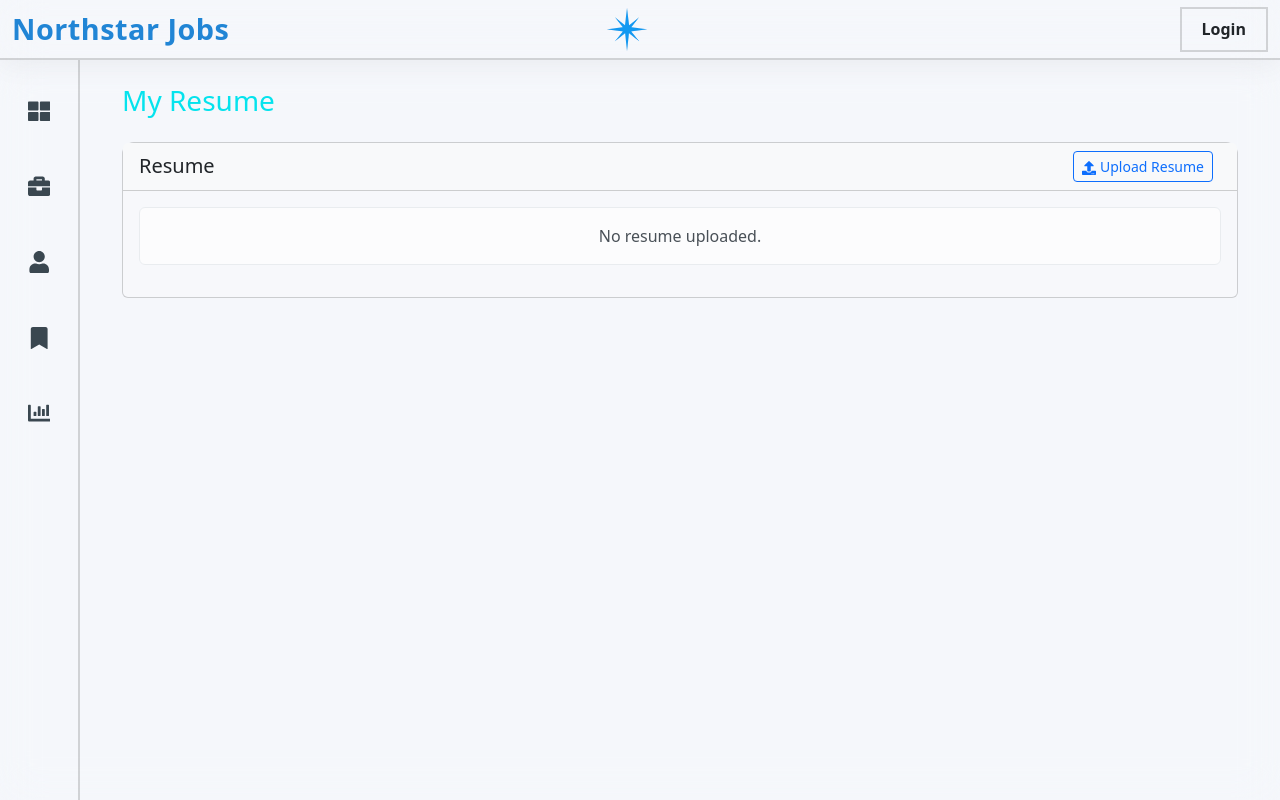
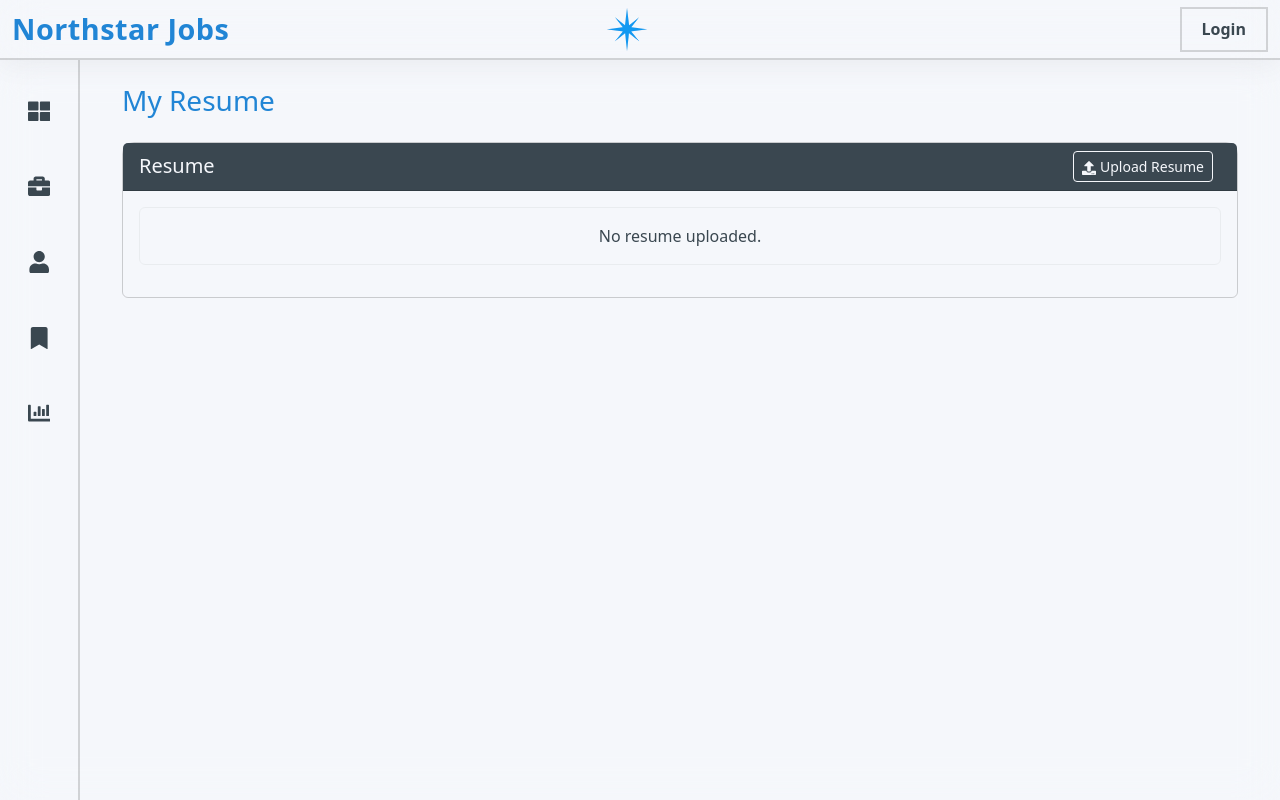
Before and after one commit to TJordahl90/Capstone-Web-Crawler, a React (Vite) app in the folder frontend/: page /documents in a window 1280 px wide. Built offline with nearby package versions, Linux system fonts and the light colour scheme; no server answers.

Commit message:
update light/dark mode

```diff
--- a/frontend/src/components/Documents.jsx
+++ b/frontend/src/components/Documents.jsx
@@ -9,17 +9,18 @@ const Documents = () => {
     const [message, setMessage] = useState("");
     const [showPreview, setShowPreview] = useState(false);
     const [pdfUrl, setPdfUrl] = useState(null);
+    const [hoverUpload, setHoverUpload] = useState(false);
 
     useEffect(() => {
         const fetchResume = async () => {
-            try{
-                const response = await api.get("/documents/",{
+            try {
+                const response = await api.get("/documents/", {
                     responseType: "blob",
                 });
                 const url = URL.createObjectURL(response.data);
                 setResume(url);
             }
-            catch (error){
+            catch (error) {
                 console.error("Failed to fetch resume: ", error);
             }
         }
@@ -39,16 +40,16 @@ const Documents = () => {
     };
 
     const handleSubmit = async () => {
-        if(!resume || !resume.file){
+        if (!resume || !resume.file) {
             setError("No resume selected.");
             return;
         }
 
-        try{
+        try {
             const formData = new FormData();
             formData.append('resume', resume.file);
 
-            if(resume.file){
+            if (resume.file) {
                 await api.put("/documents/", formData, {
                     headers: { 'Content-Type': 'multipart/form-data' }
                 });
@@ -65,7 +66,7 @@ const Documents = () => {
 
             setMessage("Resume successfully uploaded.");
         }
-        catch (error){
+        catch (error) {
             console.error(error);
             setError("Error uploading resume.");
         }
@@ -78,24 +79,28 @@ const Documents = () => {
 
     return (
         <Container className="py-4">
-            <h3 className="mb-4" style={{ color: "#05e3ed" }}>My Resume</h3>
+            <h3 className="mb-4" style={{ color: "var(--accent1)" }}>My Resume</h3>
             {error && <Alert variant="danger">{error}</Alert>}
             {message && <Alert variant="success">{message}</Alert>}
 
             <Card className="mb-4"
                 style={{
-                    backgroundColor: "rgba(255, 255, 255, 0.2)", // more translucent
+                    backgroundColor: "var(--shadow3)", // more translucent
                     backdropFilter: "blur(10px)",                // adds frosted-glass effect
                     WebkitBackdropFilter: "blur(10px)",          // Safari support
                     borderTopLeftRadius: "12px",
                     borderTopRightRadius: "12px",
                 }}>
-                <Card.Header className="bg-light"
+                <Card.Header className="resumebox"
+                    style={{ background: "var(--text)", color: "var(--background)" }}
                 >
                     <div className="d-flex justify-content-between align-items-center"
                     >
                         <h5 className="mb-0">Resume</h5>
-                        <div className="d-flex">
+                        <div className="d-flex"
+                            style={{
+                                color: "var(--background)",
+                            }}>
                             <input
                                 type="file"
                                 id="upload-resume"
@@ -108,15 +113,27 @@ const Documents = () => {
                                 size="sm"
                                 className="me-2"
                                 onClick={() => document.getElementById('upload-resume').click()}
+
+                                onMouseEnter={() => setHoverUpload(true)}
+                                onMouseLeave={() => setHoverUpload(false)}
+
+                                style={{
+                                    borderColor: hoverUpload ? "var(--text)" : "var(--background)",
+                                    color: hoverUpload ? "var(--text)" : "var(--background)",
+                                    backgroundColor: hoverUpload ? "var(--background)" : "transparent",
+                                    transition: "0.2s ease"
+                                }}
                             >
                                 <FaUpload className="me-1" />
                                 {resume ? "Replace Resume" : "Upload Resume"}
                             </Button>
+
                             {resume && (
                                 <Button
                                     variant="primary"
                                     size="sm"
                                     onClick={handleSubmit}
+                                    style={{ color: "var(--text)" }}
                                 >
                                     Save
                                 </Button>
@@ -147,7 +164,8 @@ const Documents = () => {
                             </div>
                         </div>
                     ) : (
-                        <Alert variant="light" className="text-center">
+                        <Alert variant="light" className="text-center"
+                        style = {{color: "var(--text)",background: "var(--background)"}}>
                             No resume uploaded.
                         </Alert>
                     )}
--- a/frontend/src/components/Navbar.jsx
+++ b/frontend/src/components/Navbar.jsx
@@ -115,7 +115,7 @@ const Navbar = ({ setCollapsed, collapsed }) => {
                     />
 
                   </Dropdown.Toggle>
-                  <div style={{ display: "flex", justifyContent: "center", position: "relative" }}>
+                  <div style={{ color: "var(--text)", display: "flex", justifyContent: "center", position: "relative" }}>
                     <Dropdown.Menu
                       style={{
                         backgroundColor: "var(--card)",
@@ -135,6 +135,7 @@ const Navbar = ({ setCollapsed, collapsed }) => {
                       <Dropdown.Item
                         onClick={() => navigate("/account")}
                         style={{
+                          color: "var(--text)",
                           fontWeight: "500",
                           display: "flex",
                           alignItems: "center",
@@ -142,7 +143,7 @@ const Navbar = ({ setCollapsed, collapsed }) => {
                         }}
                         onMouseEnter={(e) => {
                           e.target.style.backgroundColor = "var(--hover)";
-                          e.target.style.color = "var(--accent1)";
+                          e.target.style.color = "var(--text)";
                         }}
                         onMouseLeave={(e) => {
                           e.target.style.backgroundColor = "transparent";
@@ -164,7 +165,7 @@ const Navbar = ({ setCollapsed, collapsed }) => {
                         }}
                         onMouseEnter={(e) => {
                           e.target.style.backgroundColor = "var(--hover)";
-                          e.target.style.color = "var(--accent1)";
+                          e.target.style.color = "var(--text)";
                         }}
                         onMouseLeave={(e) => {
                           e.target.style.backgroundColor = "transparent";
@@ -186,7 +187,7 @@ const Navbar = ({ setCollapsed, collapsed }) => {
                         }}
                         onMouseEnter={(e) => {
                           e.target.style.backgroundColor = "var(--hover)";
-                          e.target.style.color = "var(--accent1)";
+                          e.target.style.color = "var(--text)";
                         }}
                         onMouseLeave={(e) => {
                           e.target.style.backgroundColor = "transparent";
@@ -209,7 +210,7 @@ const Navbar = ({ setCollapsed, collapsed }) => {
                   padding: "8px 20px",
                   border: "2px solid var(--border)",
                   backgroundColor: "transparent",
-                  color: "var(--text5)",
+                  color: "var(--text)",
                   transition: "all 0.3s ease",
                   borderRadius: "0",
                   height: "45px",
@@ -220,12 +221,12 @@ const Navbar = ({ setCollapsed, collapsed }) => {
                   textDecoration: "none"
                 }}
                 onMouseEnter={(e) => {
-                  e.target.style.backgroundColor = "var(--hover4)";
-                  e.target.style.color = "var(--textonhover5)";
+                  e.target.style.backgroundColor = "var(--background)";
+                  e.target.style.color = "var(--text)";
                 }}
                 onMouseLeave={(e) => {
                   e.target.style.backgroundColor = "transparent";
-                  e.target.style.color = "var(--text5)";
+                  e.target.style.color = "var(--text)";
                 }}
               >
                 Login
--- a/frontend/src/components/Settings.jsx
+++ b/frontend/src/components/Settings.jsx
@@ -28,12 +28,14 @@ const Settings = () => {
 
     return (
         <Container className="mt-5 text-center">
-            <h2 className="mb-4">Settings</h2>
+            <h2 className="mb-4"
+            style ={{color:"var(--text)"}}>Settings</h2>
 
             {/* Display / Theme Section */}
                 <div
                     className="text-start p-4 mb-4"
                     style={{
+                        color: "var(--text)",
                         backgroundColor: "var(--card)",
                         borderRadius: "12px",
                         border: `1px solid var(--accent1)`,
--- a/frontend/src/components/ThemeContext.jsx
+++ b/frontend/src/components/ThemeContext.jsx
@@ -16,7 +16,7 @@ const themes = {
 
         shadow1: "rgba(0, 0, 0, 0.15)", // light-mode drop shadow
         shadow2: "rgba(0, 0, 0, 0.05)", // lighter elevation
-
+        shadow3: "rgba(255, 255, 255, 0.2)",
     },
     dark: {
         background: "#303841",
@@ -33,6 +33,7 @@ const themes = {
 
         shadow1: "rgba(0, 0, 0, 0.4)",
         shadow2: "rgba(0, 0, 0, 0.1)",
+        shadow3: "rgba(255, 255, 255, 0.2)",
     }
 };
 
```
